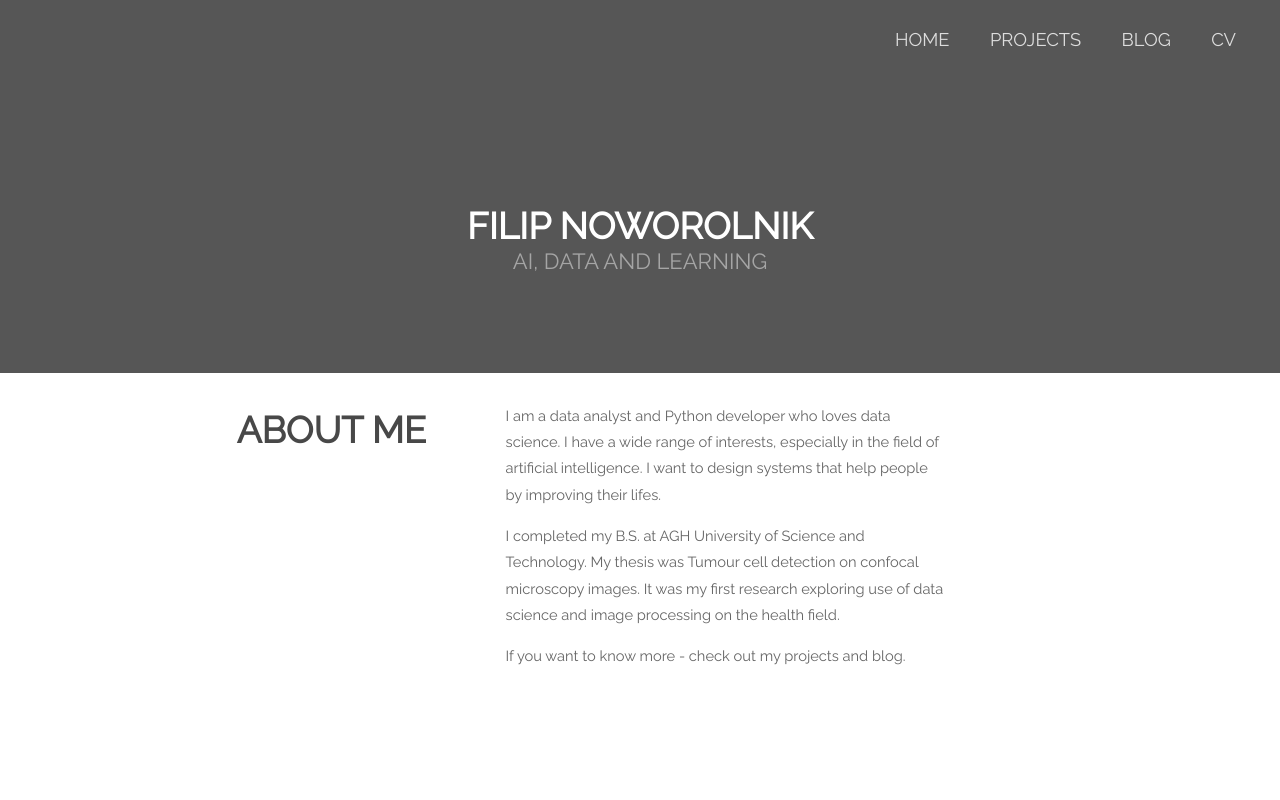
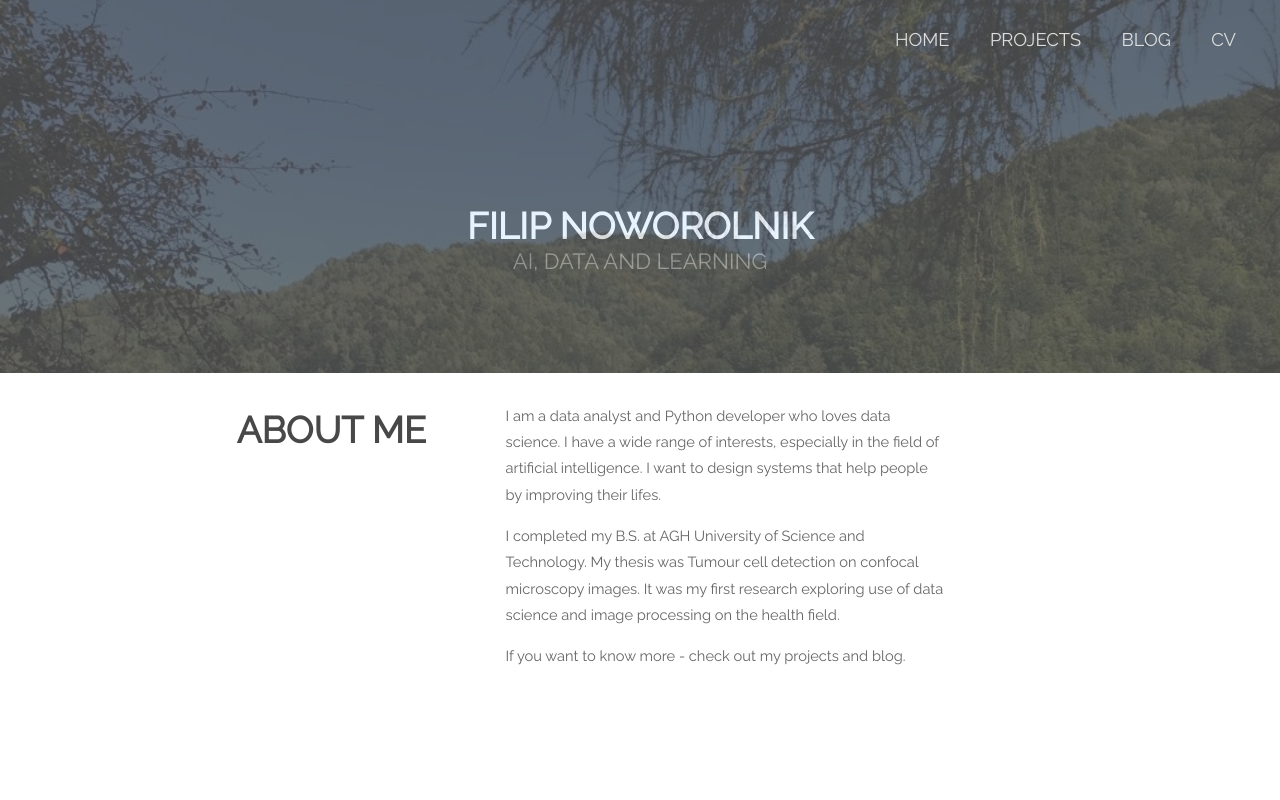
Before and after one commit to filusn/filusn.github.io, a Flask app: page / in a window 1280 px wide. Run offline with Flask 2, Linux system fonts and the light colour scheme.

Commit message:
add background image

```diff
--- a/app/static/style.css
+++ b/app/static/style.css
@@ -18,6 +18,8 @@ h1 {
     font-size: 2.5em;
     font-weight: 700;
     margin: auto;
+    z-index: 2;
+    /* opacity: 1; */
 }
 
 h2 {
@@ -49,18 +51,33 @@ h3 {
     grid-template-rows: 1fr 2.5fr 4fr;
 }
 
+.background {
+    background-image: url('background2.jpeg');
+    background-size: cover;
+    grid-column: 1 / 2;
+    grid-row: 1 / 3;
+    opacity: 0.2;
+    display: grid;
+    grid-template-columns: 1fr;
+    grid-template-rows: 1fr 4fr;
+    /* z-index: -1; */
+}
+
 .subheader {
     width: 100%;
-    background-color: #565656;
+    /* background-color: #565656; */
     margin: auto;
+    grid-column: 1 / 2;
+    grid-row: 2 / 3;
 }
 
 nav {
     margin-top: 2em;
     margin-right: 3em;
-    background-color: #565656;
+    /* background-color: #565656; */
     grid-column: 1 / 2;
     grid-row: 1 / 2;
+    z-index: 2;
 }
 
 ul {
--- a/app/templates/base.html
+++ b/app/templates/base.html
@@ -5,6 +5,8 @@
 </style>
 <link rel="stylesheet" href="{{ url_for('static', filename='style.css') }}">
 <div class="container">
+    <div class="background"></div>
+
     <nav>
     <ul>
         <li><a href="/">Home</a></li>
--- a/blog/index.html
+++ b/blog/index.html
@@ -5,6 +5,8 @@
 </style>
 <link rel="stylesheet" href="/static/style.css">
 <div class="container">
+    <div class="background"></div>
+
     <nav>
     <ul>
         <li><a href="/">Home</a></li>
--- a/cv/index.html
+++ b/cv/index.html
@@ -5,6 +5,8 @@
 </style>
 <link rel="stylesheet" href="/static/style.css">
 <div class="container">
+    <div class="background"></div>
+
     <nav>
     <ul>
         <li><a href="/">Home</a></li>
--- a/index.html
+++ b/index.html
@@ -5,6 +5,8 @@
 </style>
 <link rel="stylesheet" href="/static/style.css">
 <div class="container">
+    <div class="background"></div>
+
     <nav>
     <ul>
         <li><a href="/">Home</a></li>
--- a/projects/index.html
+++ b/projects/index.html
@@ -5,6 +5,8 @@
 </style>
 <link rel="stylesheet" href="/static/style.css">
 <div class="container">
+    <div class="background"></div>
+
     <nav>
     <ul>
         <li><a href="/">Home</a></li>
```
Also changed, not shown: static/style.css (+19 -2 lines), app/static/background2.jpeg (added), static/background2.jpeg (added).
